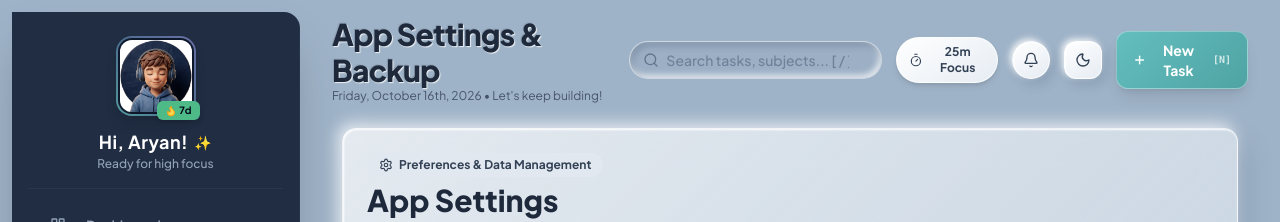
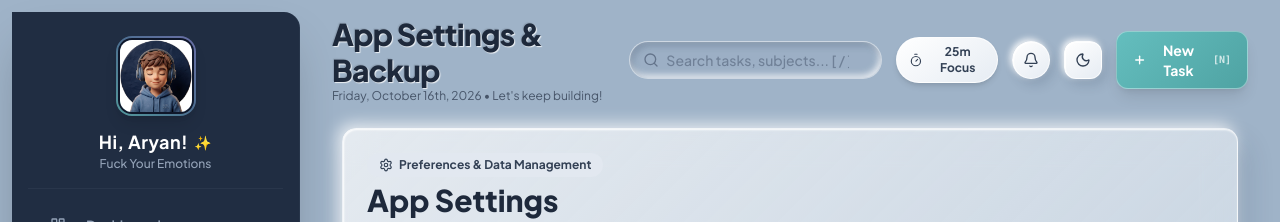
Before and after one commit to LAXMIDHARLHS974/Study-Analytics-Dashboard, a React (Vite) app: page /settings in a window 1280 px wide. Shown: the top 222 px of the page. Built offline with nearby package versions, Linux system fonts and the light colour scheme.

Commit message:
refactor: remove streak badge and update status text in Sidebar component

```diff
--- a/src/components/common/Sidebar.jsx
+++ b/src/components/common/Sidebar.jsx
@@ -59,17 +59,13 @@ export default function Sidebar({ isOpen, onClose }) {
               className="w-full h-full object-cover rounded-xl ring-2 ring-slate-900 shadow-inner"
             />
           </div>
-          <div className="absolute -bottom-1 -right-1 bg-brand-mint text-[10px] text-slate-950 font-bold px-2 py-0.5 rounded-md shadow-md flex items-center gap-0.5">
-            <Flame className="w-3 h-3 fill-amber-300 text-amber-500" />
-            <span>7d</span>
-          </div>
         </div>
 
         <h2 className="mt-3 text-lg font-bold text-white tracking-wide flex items-center gap-1.5">
           <span>Hi, {userName}!</span>
           <span className="text-brand-teal text-sm">✨</span>
         </h2>
-        <p className="text-xs text-slate-400 font-medium">Ready for high focus</p>
+        <p className="text-xs text-slate-400 font-medium">Fuck Your Emotions</p>
       </div>
 
       {/* Navigation List with Neumorphic Active States */}
@@ -83,21 +79,19 @@ export default function Sidebar({ isOpen, onClose }) {
               onClick={() => onClose && onClose()}
               className={({ isActive }) => `
                 flex items-center gap-3.5 px-4 py-2.5 rounded-2xl text-sm font-semibold transition-all duration-200
-                ${
-                  isActive
-                    ? 'bg-gradient-to-r from-[#2F3F5B] to-[#394B6B] text-white shadow-sidebar-nav border-t border-slate-500/30 text-white font-bold'
-                    : 'text-slate-400 hover:text-slate-100 hover:bg-slate-800/40'
+                ${isActive
+                  ? 'bg-gradient-to-r from-[#2F3F5B] to-[#394B6B] text-white shadow-sidebar-nav border-t border-slate-500/30 text-white font-bold'
+                  : 'text-slate-400 hover:text-slate-100 hover:bg-slate-800/40'
                 }
               `}
             >
               {({ isActive }) => (
                 <>
                   <div
-                    className={`w-7 h-7 rounded-xl flex items-center justify-center transition-colors ${
-                      isActive
+                    className={`w-7 h-7 rounded-xl flex items-center justify-center transition-colors ${isActive
                         ? 'bg-brand-teal/20 text-brand-teal'
                         : 'text-slate-400 group-hover:text-slate-200'
-                    }`}
+                      }`}
                   >
                     <Icon className="w-4 h-4" />
                   </div>
```
